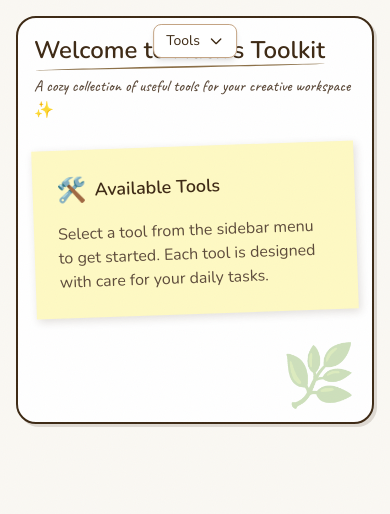
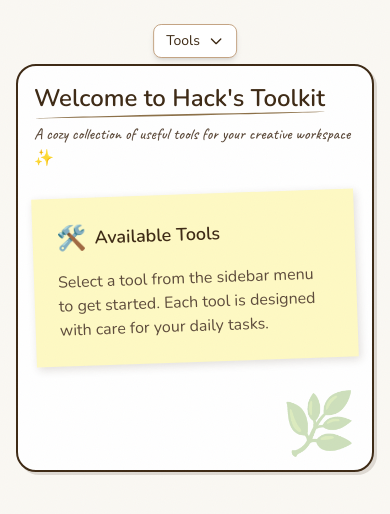
Before and after one commit to pwdinv/windsurf-my-app, a Next.js app: page / in a window 390 px wide. Shown: the top 514 px of the page. Built offline with nearby package versions, Linux system fonts and the light colour scheme.

Commit message:
Fix Tools navigator overlap on homepage and Replacement Form
- Add pt-16 lg:pt-8 top padding to homepage main element
- Add pt-16 lg:pt-8 top padding to Replacement Request Form main element
- Fix malformed padding classes on Replacement Form cozy-card

```diff
--- a/app/page.tsx
+++ b/app/page.tsx
@@ -7,7 +7,7 @@ export default function Home() {
       <ToolsMenu />
       <ToolsNavigation />
 
-      <main className="flex-1 p-4 sm:p-6 lg:p-8">
+      <main className="flex-1 p-4 sm:p-6 lg:p-8 pt-16 lg:pt-8">
         <div className="mx-auto max-w-3xl cozy-card coffee-ring p-4 sm:p-6 lg:p-8">
           <h1 className="mb-2 text-2xl sm:text-3xl font-semibold text-[#3d2914]">
             <span className="wobbly-underline">Welcome to Hack&apos;s Toolkit</span>
--- a/app/tools/hp-replacement-form/page.tsx
+++ b/app/tools/hp-replacement-form/page.tsx
@@ -104,10 +104,10 @@ export default function HpReplacementFormPage() {
       <ToolsMenu currentToolId="hp-replacement-form" />
       <ToolsNavigation currentToolId="hp-replacement-form" />
 
-      <main className="flex-1 p-4 sm:p-6 lg:p-4 sm:p-6 lg:p-8">
+      <main className="flex-1 p-4 sm:p-6 lg:p-8 pt-16 lg:pt-8">
         <div className="mx-auto max-w-2xl">
           {/* Form Container */}
-          <div className="cozy-card p-4 sm:p-6 lg:p-4 sm:p-6 lg:p-8">
+          <div className="cozy-card p-4 sm:p-6 lg:p-8">
             <h2 className="text-lg sm:text-xl font-semibold text-[#3d2914] text-center mb-4 sm:mb-6">
               Replacement Request Form
             </h2>
```
